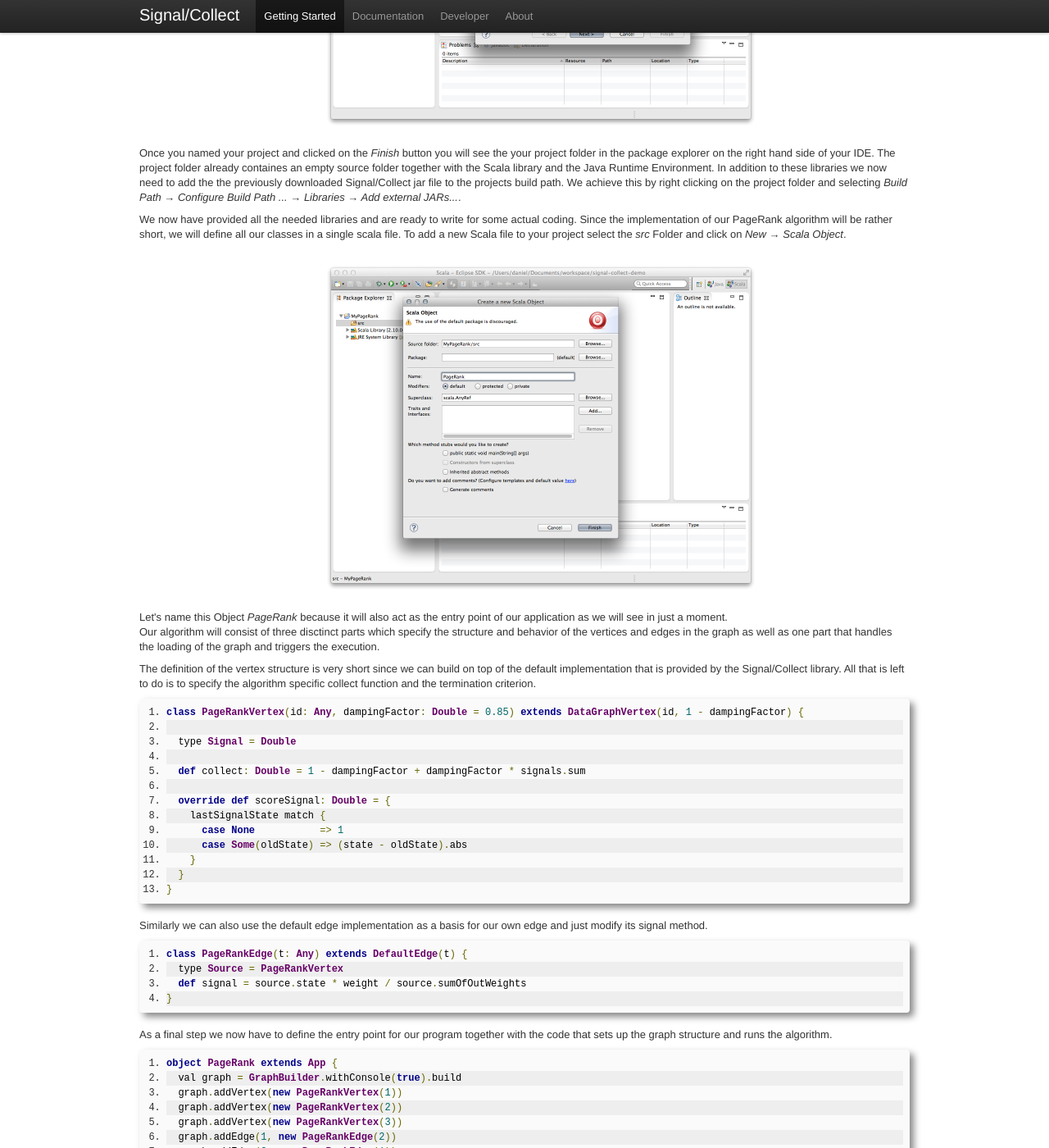
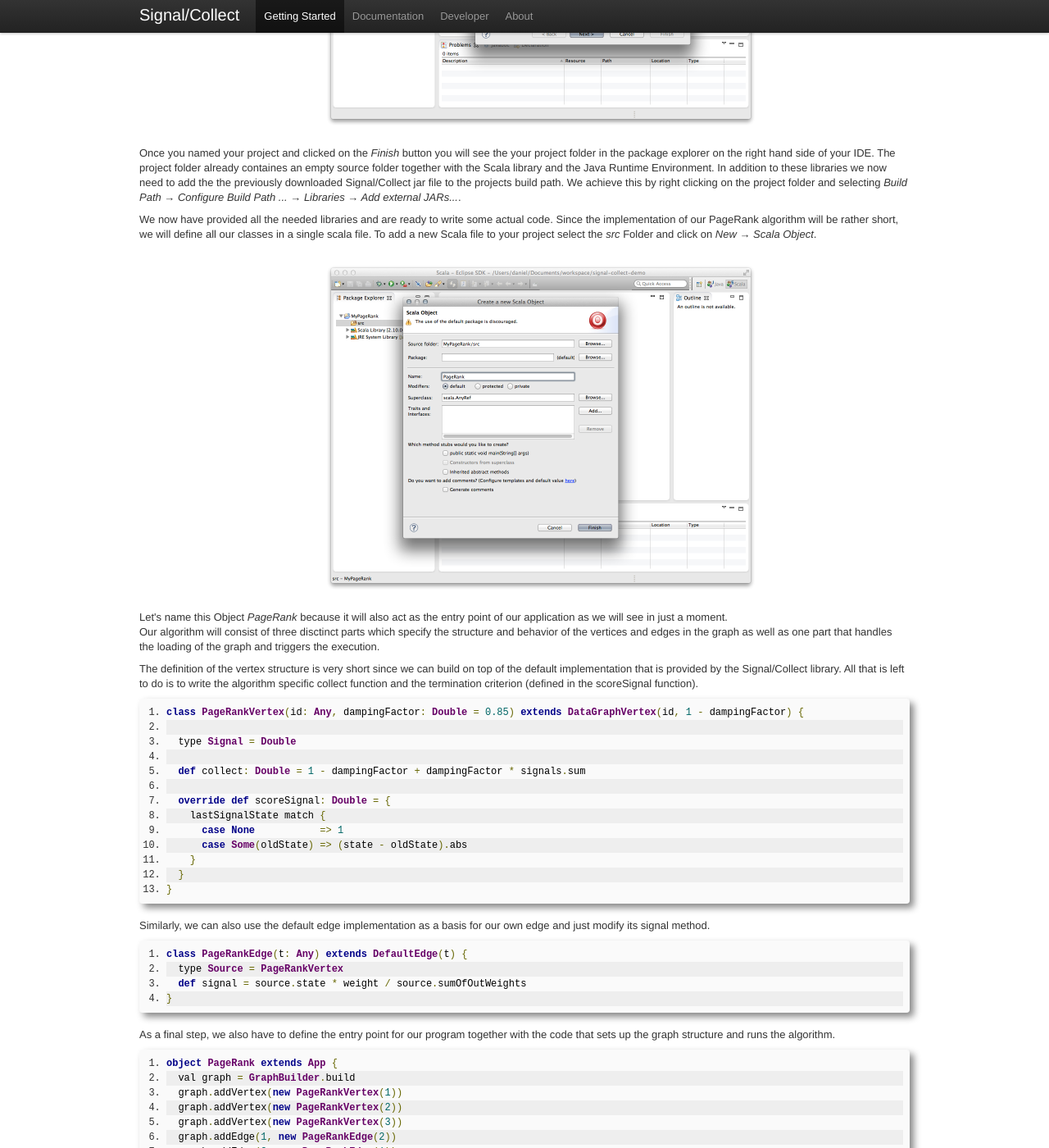
Before and after one commit to uzh/signal-collect, a Jekyll site: the page built from gettingStarted.html, in a window 1280 px wide and 1400 px high, scrolled down 892 px. Shown: the whole window at 82% size. Built offline with Jekyll 4.4.1, drawn with Linux system fonts in a browser that asks for light colours; comment, search, counter and statistics services are not loaded.

Commit message:
ela's suggestions. THX ela :)

```diff
--- a/documentation.html
+++ b/documentation.html
@@ -11,7 +11,7 @@ weight: 2
 
 <h2 id="ProgrammingModel">Programming Model</h2>
 
-<p>The goals of the Signal/Collect programming model are:</p>
+<p>The strength of the Signal/Collect programming model consists in it being:</p>
 <ul>
 	<li>Expressive enough to tersely formulate a broad range of graph algorithms</li>
 	<li>Can define both synchronous and dataflow-like asynchronous computations</li>
--- a/gettingStarted.html
+++ b/gettingStarted.html
@@ -24,7 +24,7 @@ weight: 1
 	<img src="images/eclipse_scala_project.png"  width="526" height="399" />
 </div>
 <p>Once you named your project and clicked on the <em>Finish</em> button you will see the your project folder in the package explorer on the right hand side of your IDE. The project folder already containes an empty source folder together with the Scala library and the Java Runtime Environment. In addition to these libraries we now need to add the the previously downloaded Signal/Collect jar file to the projects build path. We achieve this by right clicking on the project folder and selecting <em>Build Path → Configure Build Path ... → Libraries → Add external JARs...</em>.</p>
-<p>We now have provided all the needed libraries and are ready to write for some actual coding. Since the implementation of our PageRank algorithm will be rather short, we will define all our classes in a single scala file. To add a new Scala file to your project select the <em>src</em> Folder and click on <em>New → Scala Object</em>.</p>
+<p>We now have provided all the needed libraries and are ready to write some actual code. Since the implementation of our PageRank algorithm will be rather short, we will define all our classes in a single scala file. To add a new Scala file to your project select the <em>src</em> Folder and click on <em>New → Scala Object</em>.</p>
 
 <div class="span12 pagination-centered">
 	<img src="images/eclipse_scala_object.png"  width="526" height="399" />
@@ -33,7 +33,7 @@ weight: 1
 <p>Let's name this Object <em>PageRank</em> because it will also act as the entry point of our application as we will see in just a moment.<br/>
 	Our algorithm will consist of three disctinct parts which specify the structure and behavior of the vertices and edges in the graph as well as one part that handles the loading of the graph and triggers the execution.</p>
 
-	<p>The definition of the vertex structure is very short since we can build on top of the default implementation that is provided by the Signal/Collect library. All that is left to do is to specify the algorithm specific collect function and the termination criterion.</p>
+	<p>The definition of the vertex structure is very short since we can build on top of the default implementation that is provided by the Signal/Collect library. All that is left to do is to write the algorithm specific collect function and the termination criterion (defined in the scoreSignal function).</p>
 
 <pre class="prettyprint linenums">
 class PageRankVertex(id: Any, dampingFactor: Double = 0.85) extends DataGraphVertex(id, 1 - dampingFactor) {
@@ -50,7 +50,7 @@ class PageRankVertex(id: Any, dampingFactor: Double = 0.85) extends DataGraphVer
   }
 }
 </pre>
-	<p>Similarly we can also use the default edge implementation as a basis for our own edge and just modify its signal method.</p>
+	<p>Similarly, we can also use the default edge implementation as a basis for our own edge and just modify its signal method.</p>
 
 <pre class="prettyprint linenums">
 class PageRankEdge(t: Any) extends DefaultEdge(t) {
@@ -59,11 +59,11 @@ class PageRankEdge(t: Any) extends DefaultEdge(t) {
 }
 </pre>
 
-<p>As a final step we now have to define the entry point for our program together with the code that sets up the graph structure and runs the algorithm.<p>
+<p>As a final step, we also have to define the entry point for our program together with the code that sets up the graph structure and runs the algorithm.<p>
 
 <pre class="prettyprint linenums">
 object PageRank extends App {
-  val graph = GraphBuilder.withConsole(true).build
+  val graph = GraphBuilder.build
   graph.addVertex(new PageRankVertex(1))
   graph.addVertex(new PageRankVertex(2))
   graph.addVertex(new PageRankVertex(3))
```
Also changed, not shown: other parts of gettingStarted.html (+0 -1 lines).
